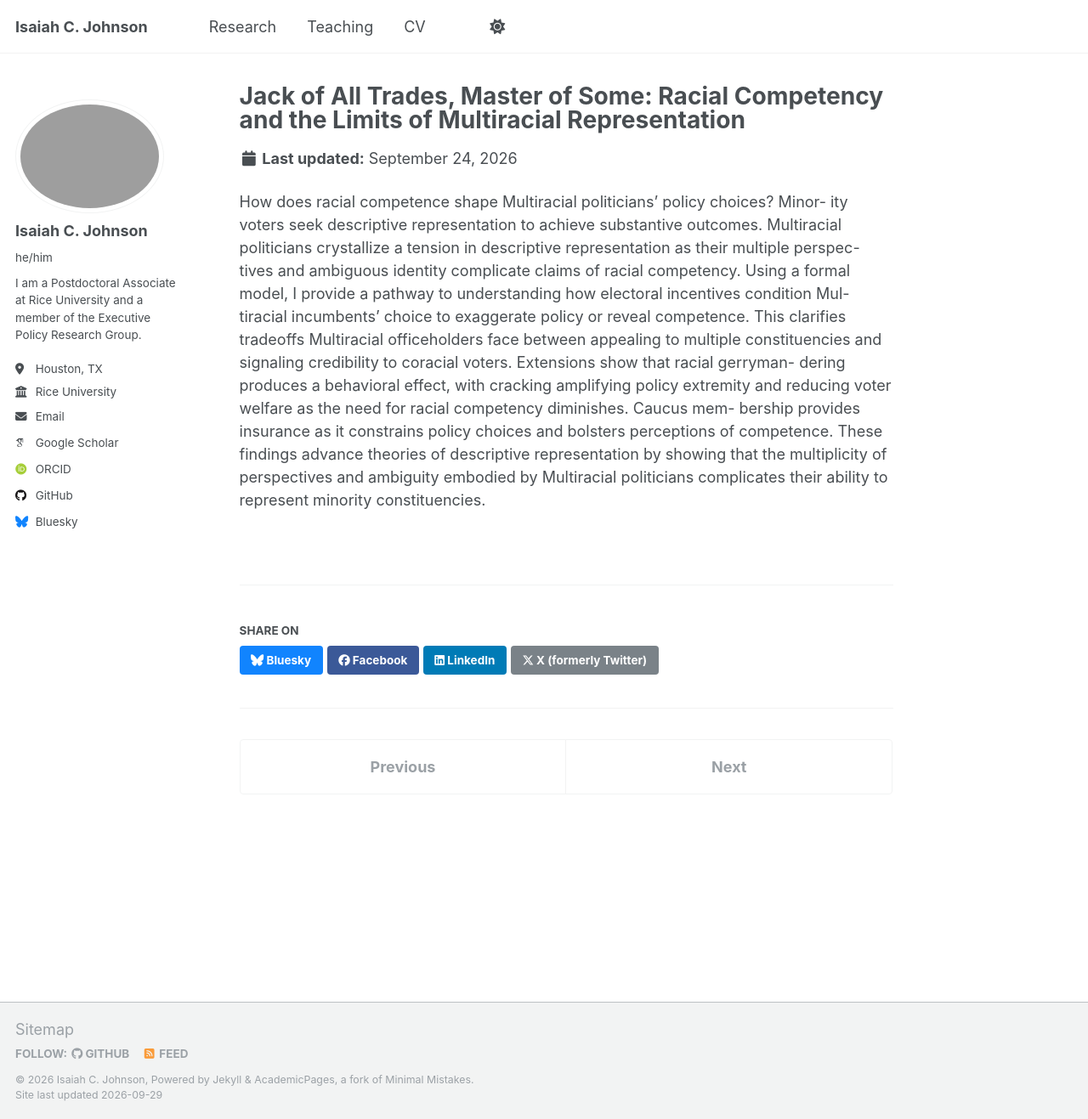
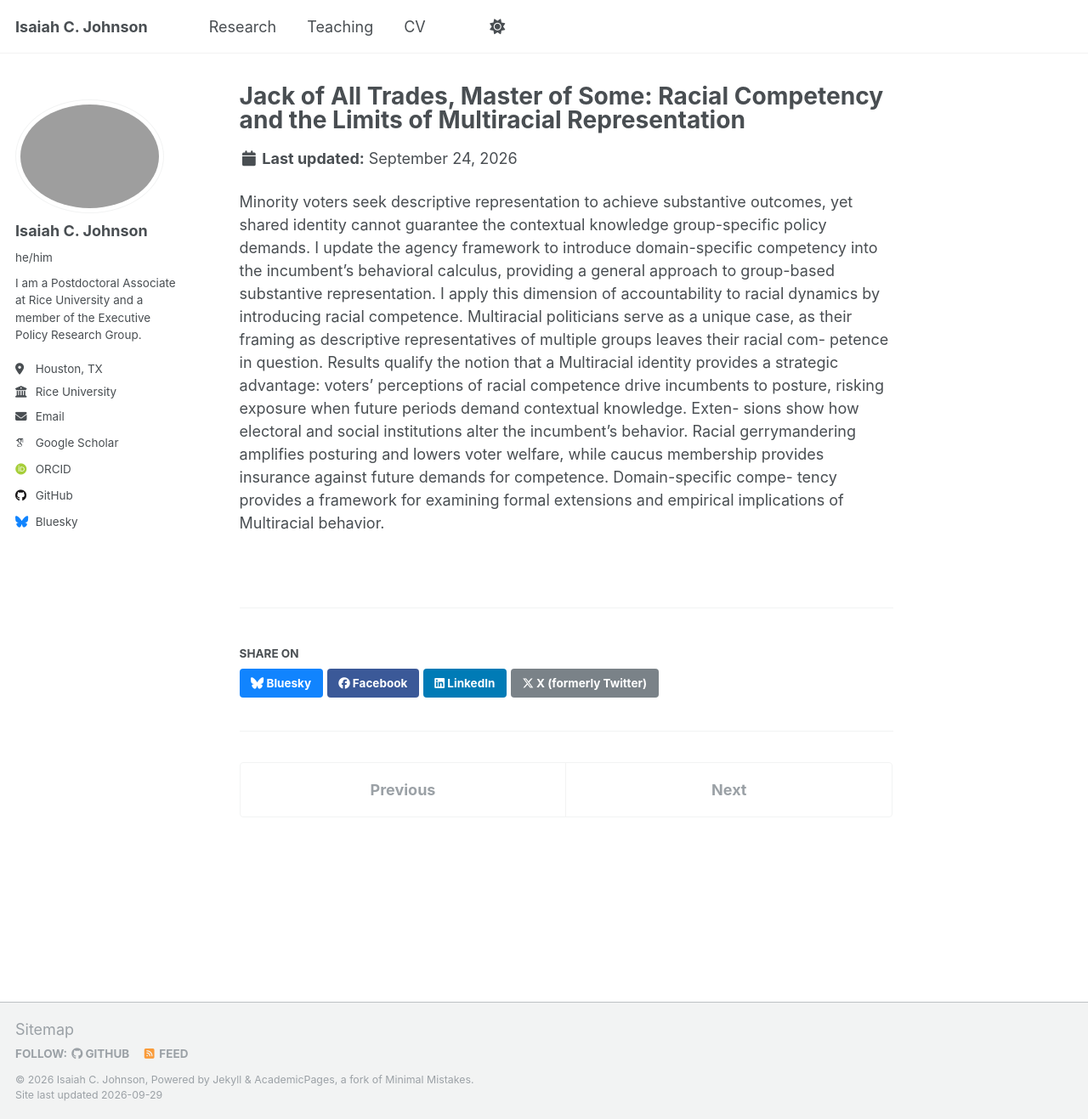
Before and after one commit to isaiahcjohnson/IsaiahCJohnson.github.io, a Jekyll site: the page built from _publications/2026-09-24-Multiracial-Formal.md, in a window 1280 px wide and 1317 px high. Shown: the whole window at 85% size. Built offline with Jekyll 4.4.1, drawn with Linux system fonts in a browser that asks for light colours; some web fonts are replaced.

Commit message:
modified:   _pages/about.md 	deleted:    _publications/2026-09-02-Multiracial-Formal.md 	modified:   _publications/2026-09-02-RGA.md 	new file:   _publications/2026-09-24-Multiracial-Formal.md 	renamed:    files/2026-09-02-Multiracial-Formal.pdf -> files/2026-09-24-Multiracial-Formal.pdf

```diff
--- a/_publications/2026-09-02-Multiracial-Formal.md
+++ /dev/null
@@ -1,24 +0,0 @@
----
-title: "Jack of All Trades, Master of Some: Racial Competency and the Limits of Multiracial Representation"
-collection: publications
-category: working_papers
-permalink: /publication/2026-multiracial-formal
-excerpt: "This paper provides a pathway to understanding how electoral incentives condition Multiracial incumbents’ choice to exaggerate policy or reveal competence."
-date: 2026-09-24
-paperurl: 'https://isaiahcjohnson.github.io/files/2026-09-02-Multiracial-Formal.pdf'
----
-
-How does racial competence shape Multiracial politicians’ policy choices? Minor-
-ity voters seek descriptive representation to achieve substantive outcomes. Multiracial
-politicians crystallize a tension in descriptive representation as their multiple perspec-
-tives and ambiguous identity complicate claims of racial competency. Using a formal
-model, I provide a pathway to understanding how electoral incentives condition Mul-
-tiracial incumbents’ choice to exaggerate policy or reveal competence. This clarifies
-tradeoffs Multiracial officeholders face between appealing to multiple constituencies
-and signaling credibility to coracial voters. Extensions show that racial gerryman-
-dering produces a behavioral effect, with cracking amplifying policy extremity and
-reducing voter welfare as the need for racial competency diminishes. Caucus mem-
-bership provides insurance as it constrains policy choices and bolsters perceptions of
-competence. These findings advance theories of descriptive representation by showing
-that the multiplicity of perspectives and ambiguity embodied by Multiracial politicians
-complicates their ability to represent minority constituencies.
--- /dev/null
+++ b/_publications/2026-09-24-Multiracial-Formal.md
@@ -0,0 +1,25 @@
+---
+title: "Jack of All Trades, Master of Some: Racial Competency and the Limits of Multiracial Representation"
+collection: publications
+category: working_papers
+permalink: /publication/2026-multiracial-formal
+excerpt: "This paper provides a pathway to understanding how electoral incentives condition Multiracial incumbents’ choice to exaggerate policy or reveal competence."
+date: 2026-09-24
+paperurl: 'https://isaiahcjohnson.github.io/files/2026-09-24-Multiracial-Formal.pdf'
+---
+
+Minority voters seek descriptive representation to achieve substantive outcomes,
+yet shared identity cannot guarantee the contextual knowledge group-specific policy
+demands. I update the agency framework to introduce domain-specific competency
+into the incumbent’s behavioral calculus, providing a general approach to group-based
+substantive representation. I apply this dimension of accountability to racial dynamics
+by introducing racial competence. Multiracial politicians serve as a unique case, as
+their framing as descriptive representatives of multiple groups leaves their racial com-
+petence in question. Results qualify the notion that a Multiracial identity provides
+a strategic advantage: voters’ perceptions of racial competence drive incumbents to
+posture, risking exposure when future periods demand contextual knowledge. Exten-
+sions show how electoral and social institutions alter the incumbent’s behavior. Racial
+gerrymandering amplifies posturing and lowers voter welfare, while caucus membership
+provides insurance against future demands for competence. Domain-specific compe-
+tency provides a framework for examining formal extensions and empirical implications
+of Multiracial behavior.
```
Also changed, not shown: _pages/about.md (+1 -1 lines), _publications/2026-09-02-RGA.md (+1 -1 lines), 2 other files.
